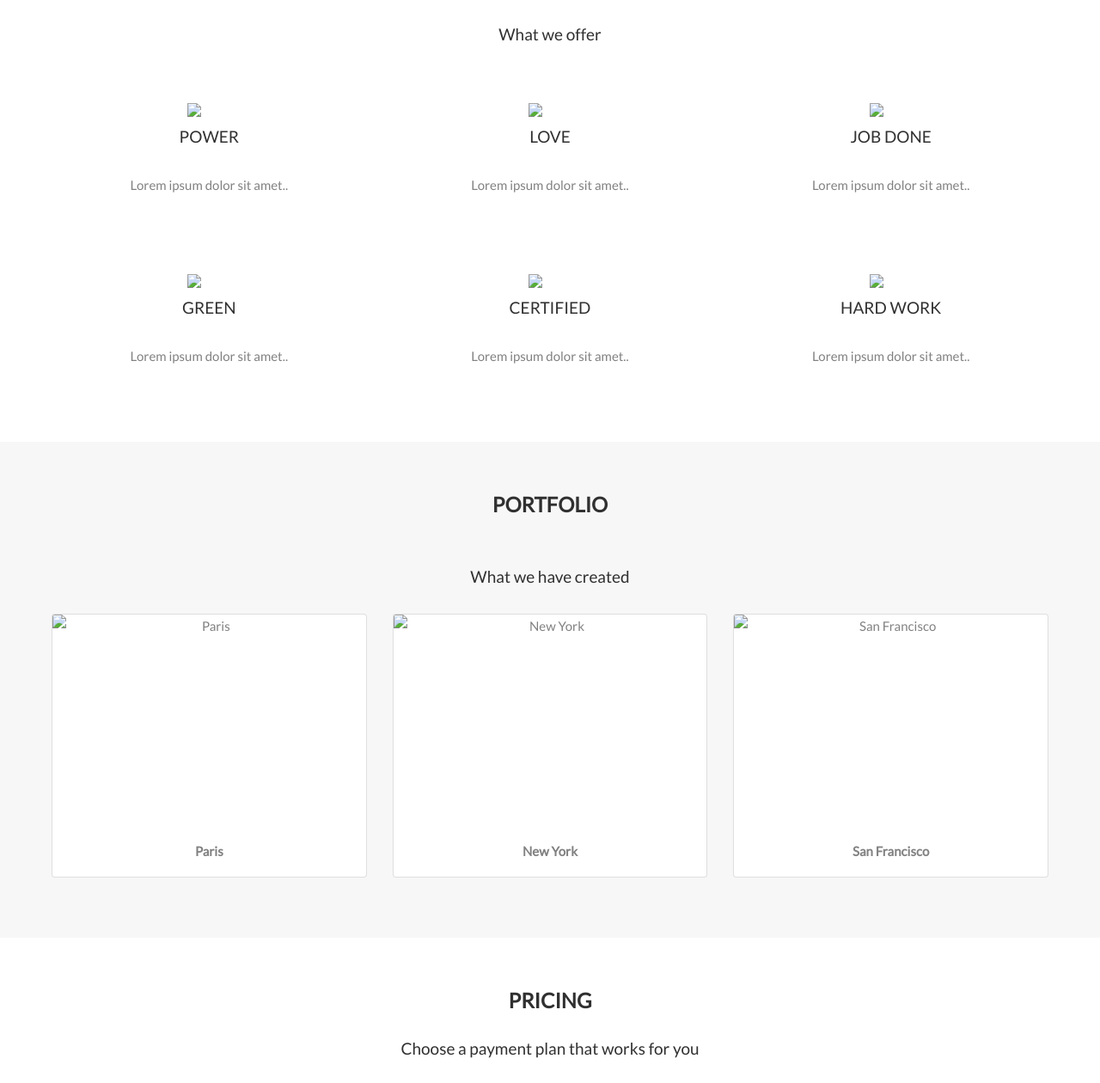
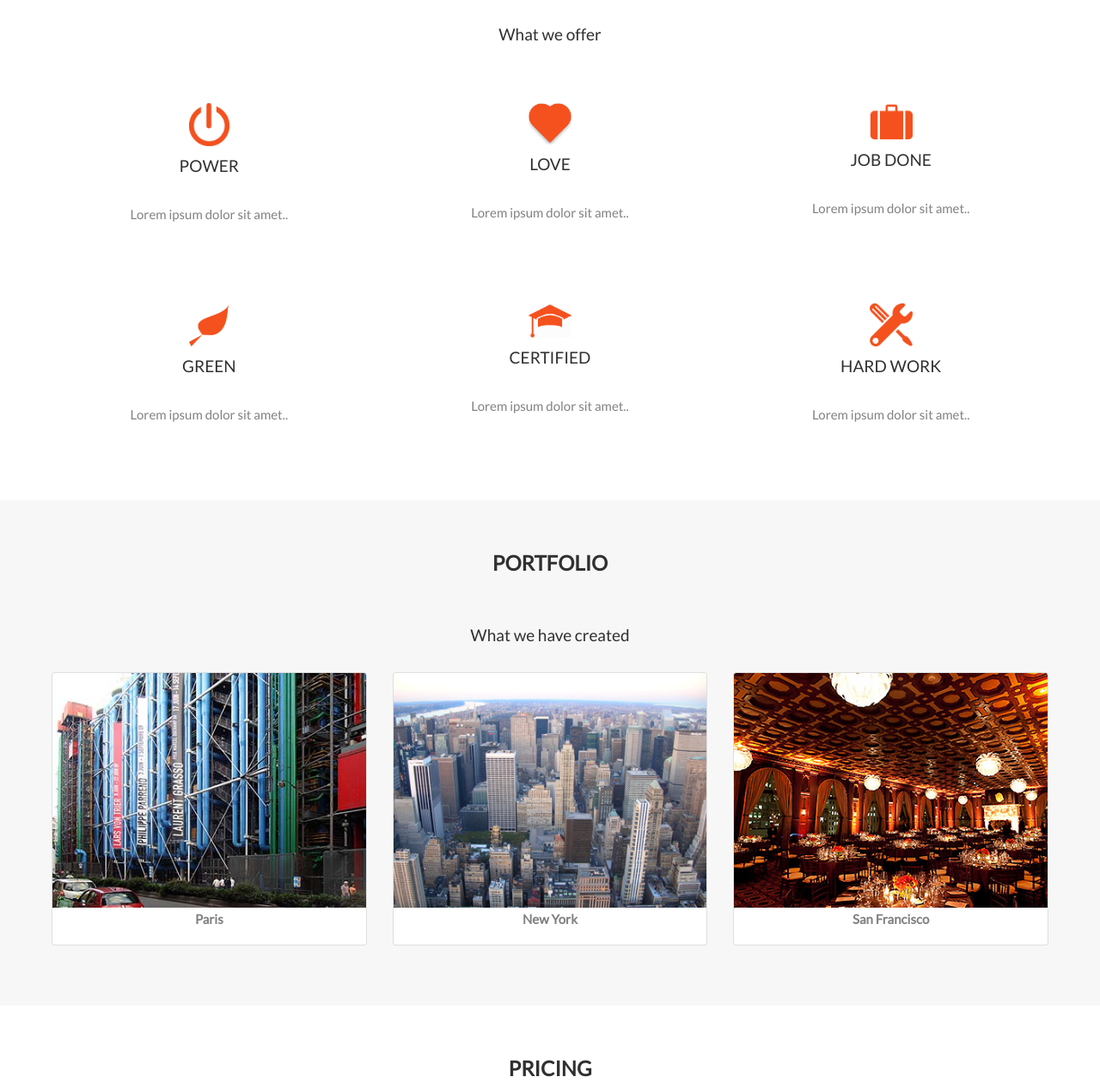
Before and after one commit to NikosDev/Bootstrap-Page2, a plain HTML site: page index.html in a window 1280 px wide. Shown: the part 1504-2764 px from the top of the page at 86% size. Drawn offline with nearby package versions, Linux system fonts and the light colour scheme; a script that the page names is missing.

Commit message:
Add files via upload

```diff
--- a/index.html
+++ b/index.html
@@ -71,14 +71,14 @@
               <br><button type="button" class="btn btn-secondary">Get in Touch!</button>
             </div>
             <div class="col-md-4">
-                <img id="eikona" src="signal-orange.png"  class="img-fluid ">
+                <img id="eikona" src="images/signal-orange.png"  class="img-fluid ">
             </div>
         </div>
     </div>
     <div class="container-fluid bg-faded">
         <div class="row">
           <div class="col-md-4">
-            <img id="eikonas" src="earth.png"  class="img-fluid  ">
+            <img id="eikonas" src="images/earth.png"  class="img-fluid  ">
           </div>
           <div class="col-md-8">
             <h2>Our Values</h2><br>
@@ -96,17 +96,17 @@
         <h4>What we offer</h4><br>
         <div class="row slideanim">
             <div class="col-sm-4">
-                <img  src="power1.png" class="img-fluid  mx-auto d-block icon1">
+                <img  src="images/power1.png" class="img-fluid  mx-auto d-block icon1">
               <h4>POWER</h4>
               <p>Lorem ipsum dolor sit amet..</p>
             </div>
             <div class="col-sm-4">
-              <img  src="love1.png"  class="img-fluid  mx-auto d-block icon1">
+              <img  src="images/love1.png"  class="img-fluid  mx-auto d-block icon1">
               <h4>LOVE</h4>
               <p>Lorem ipsum dolor sit amet..</p>
             </div>
             <div class="col-sm-4">
-              <img  src="suitcase1.png"  class="img-fluid  mx-auto d-block icon1">
+              <img  src="images/suitcase1.png"  class="img-fluid  mx-auto d-block icon1">
               <h4>JOB DONE</h4>
               <p>Lorem ipsum dolor sit amet..</p>
             </div>
@@ -114,17 +114,17 @@
         <br><br>
         <div class="row slideanim">
             <div class="col-sm-4">
-              <img  src="leaf1.png"  class="img-fluid  mx-auto d-block icon1">
+              <img  src="images/leaf1.png"  class="img-fluid  mx-auto d-block icon1">
               <h4>GREEN</h4>
               <p>Lorem ipsum dolor sit amet..</p>
             </div>
             <div class="col-sm-4">
-              <img  src="degree1.png"  class="img-fluid  mx-auto d-block icon1">
+              <img  src="images/degree1.png"  class="img-fluid  mx-auto d-block icon1">
               <h4>CERTIFIED</h4>
               <p>Lorem ipsum dolor sit amet..</p>
             </div>
             <div class="col-sm-4">
-              <img  src="tool1.png"  class="img-fluid  mx-auto d-block icon1">
+              <img  src="images/tool1.png"  class="img-fluid  mx-auto d-block icon1">
               <h4 style="color:#303030;">HARD WORK</h4>
               <p>Lorem ipsum dolor sit amet..</p>
             </div>
@@ -139,19 +139,19 @@
         <div class="row">
             <div class="col-sm-4">
               <div class="card">
-                <img src="1.jpg" alt="Paris" class="card-img-top img-fluid" >
+                <img src="images/1.jpg" alt="Paris" class="card-img-top img-fluid" >
                 <p><strong>Paris</strong></p>
               </div>
             </div>
             <div class="col-sm-4">
               <div class="card">
-                <img src="2.jpg" alt="New York" class="card-img-top img-fluid"  >
+                <img src="images/2.jpg" alt="New York" class="card-img-top img-fluid"  >
                 <p><strong>New York</strong></p>
               </div>
             </div>
             <div class="col-sm-4">
               <div class="card">
-                  <img src="3.jpg" alt="San Francisco" class="card-img-top img-fluid"  >
+                  <img src="images/3.jpg" alt="San Francisco" class="card-img-top img-fluid"  >
                 <p><strong>San Francisco</strong></p>
               </div>
             </div>
@@ -250,7 +250,7 @@
                         </div>
                     </div>
                 </div>
-                    <button type="button" class="btn btn-secondary col-2 ">Send</button>
+                    <button type="button" class="btn btn-secondary col-2-sm ">Send</button>
                 </form>
           </div>
         </div>
```
Also changed, not shown: images/1.jpg (added), images/2.jpg (added), images/3.jpg (added), images/degree1.png (added), images/earth.png (added), images/leaf1.png (added), images/love1.png (added), images/power1.png (added), images/signal-orange.png (added), images/suitcase1.png (added), images/tool1.png (added).
